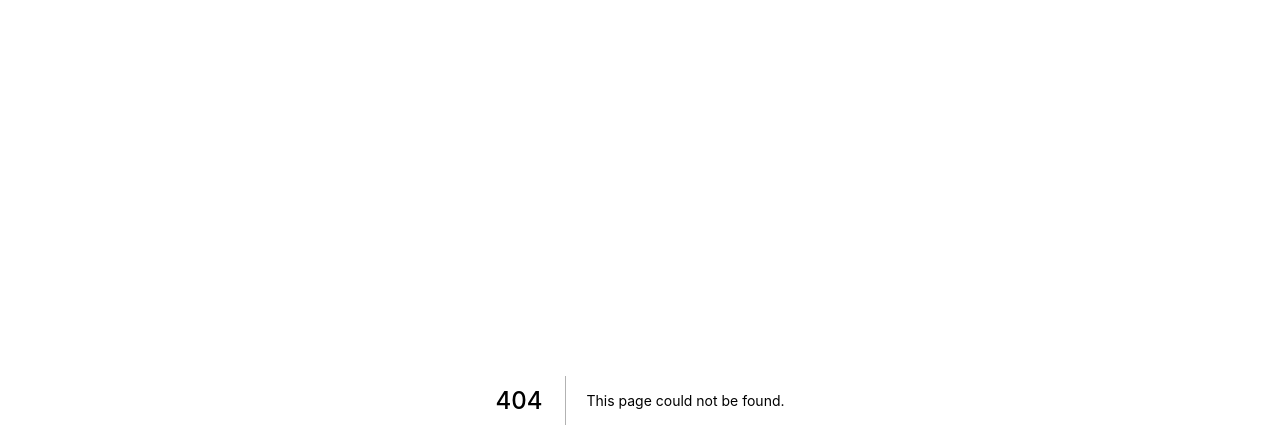
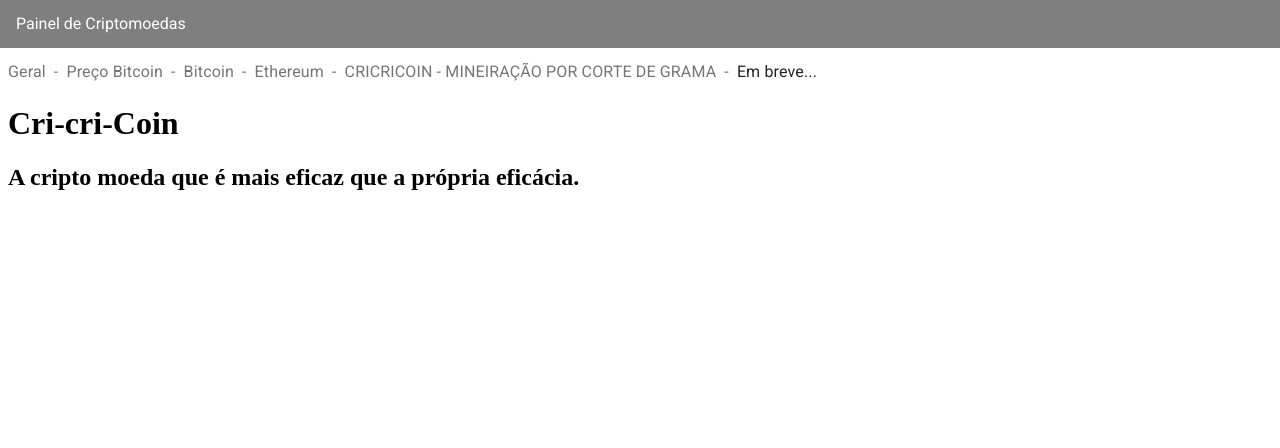
Before and after one commit to lnunes1988/cryptool, a Next.js app: page /btc in a window 1280 px wide. Before the commit this address had no page. Shown: the top 448 px of the page. Built offline with nearby package versions, Linux system fonts and the light colour scheme.

Commit message:
novo site

```diff
--- a/pages/api/btc.js
+++ b/pages/api/btc.js
@@ -1,15 +1,12 @@
-async function btc(resquest, response){
+
+async function dadosbit(resquest, response){
 
     const dynamicDate = new Date();
 
     const bitcoinResponse = await fetch("https://www.mercadobitcoin.net/api/BTC/ticker/");
     const bitcoinResponseJson = await bitcoinResponse.json();
     const ultimoPreco = bitcoinResponseJson.ticker.last;
-//ts
-        response.json({
-            textdate: "dynamicDate",
-            Preço: ultimoPreco
-        })
+    response.json (ultimoPreco)
 }
 
-export default btc;
+export default dadosbit;
--- a/pages/bitcoin.js
+++ b/pages/bitcoin.js
@@ -2,6 +2,7 @@ import React from 'react'
 import Mybar from './componentes/menubar'
 import 'fontsource-roboto';
 import { Button,Container} from '@material-ui/core';
+import dadosbit from './api/btc';
 
 
 function sobre() {
@@ -11,9 +12,12 @@ return <div>
 
 
 <Mybar></Mybar>
+
+{dadosbit}
+<br/>
 <table>
 
-<tr><td>2</td><td>10</td><td>1</td><td>1</td></tr>
+<tr><td>{dadosbit}</td><td>10</td><td>1</td><td>1</td></tr>
 <tr><td>2</td><td>10</td><td>1</td><td>1</td></tr>
 <tr><td>2</td><td>10</td><td>1</td><td>1</td></tr>
 <tr><td>2</td><td>10</td><td>1</td><td>1</td></tr>
--- /dev/null
+++ b/pages/btc.js
@@ -0,0 +1,27 @@
+import React from 'react'
+import Mybar from './componentes/menubar'
+import 'fontsource-roboto';
+import { Button,Container} from '@material-ui/core';
+
+
+function btc() {
+{
+return <div>
+
+
+
+<Mybar></Mybar>
+
+<h1>Cri-cri-Coin</h1>
+
+<h2>A cripto moeda que é mais eficaz que a própria eficácia.</h2>
+<br></br>
+
+
+</div>
+
+
+    }
+}
+
+    export default btc;
--- a/pages/componentes/menubar.jsx
+++ b/pages/componentes/menubar.jsx
@@ -10,7 +10,7 @@ return (<div>
         <Link color="inherit" href="/" >
             Geral
         </Link>
-        <Link color="inherit" href="/api/btc" >
+        <Link color="inherit" href="/btc" >
             Preço Bitcoin
         </Link>
         <Link color="inherit" href="/bitcoin" >
@@ -18,9 +18,6 @@ return (<div>
         </Link>
         <Link color="inherit" href="/api/eth" >
             Ethereum
-        </Link>
-        <Link color="inherit" href="http://xvideos.com" >
-            xvideos
         </Link>
         <Link color="inherit" href="/cricricoin" >
             CRICRICOIN - MINEIRAÇÃO POR CORTE DE GRAMA
--- a/pages/index.js
+++ b/pages/index.js
@@ -13,6 +13,7 @@ return <div>
 
 <Mybar></Mybar>
 <form>
+    {console.log("texto")}
     <Container><p>
         <input type="text" placeholder="Cotação"/>
         <input type="text" placeholder="Quantidade"/>
```
Also changed, not shown: pages/componentes/exemplo.js (+14 -1 lines), pages/28m 40.txt (added), pages/api/eth.js (added).
